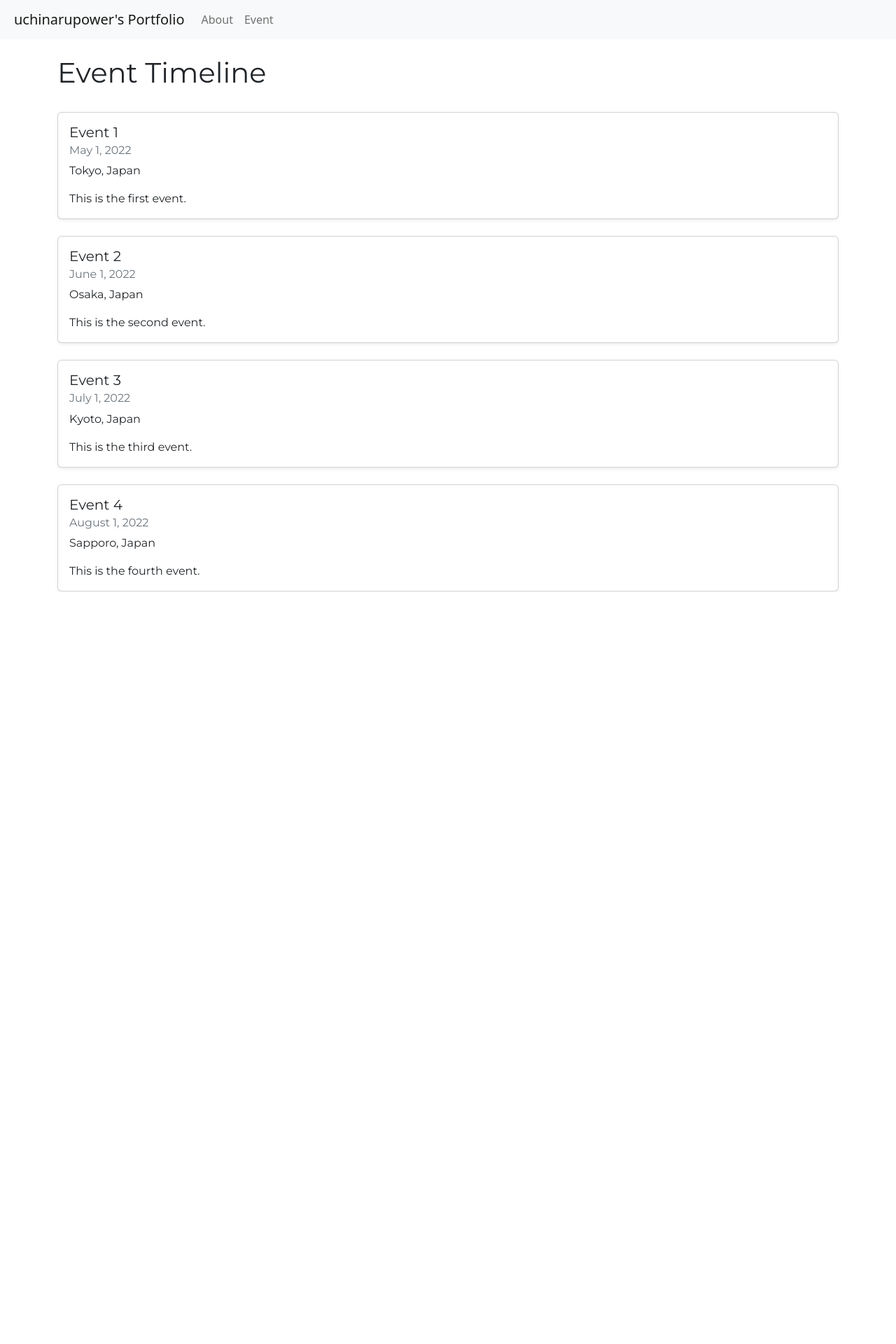
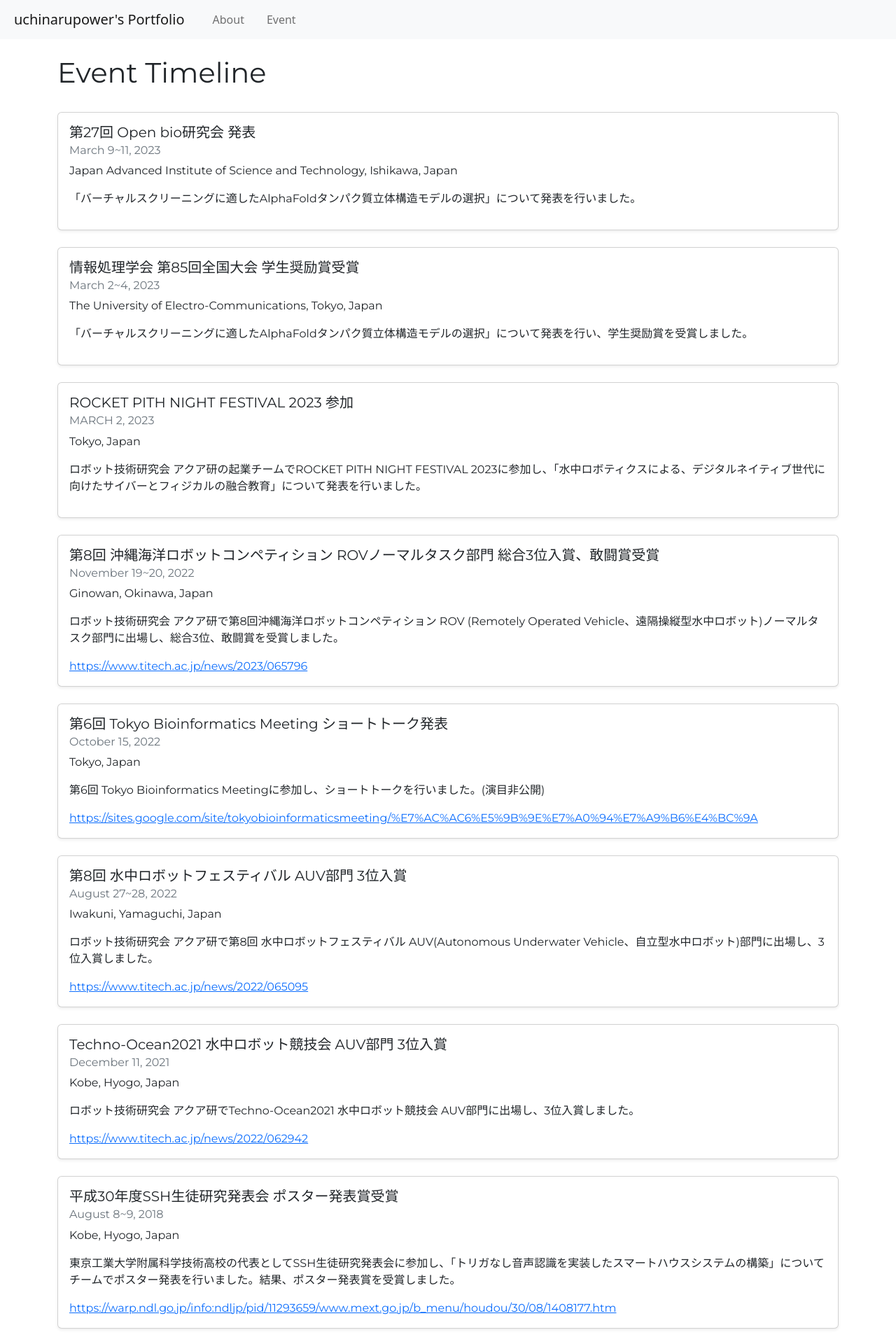
Before and after one commit to uchinarupower/my-portfolio, a React (Create React App) app: page /event in a window 1280 px wide. Shown: the top 1920 px of the page at 70% size. Before the commit the page ends 845 px from the top, so only its background shows below. Built offline with nearby package versions, Linux system fonts and the light colour scheme.

Commit message:
add event contents

```diff
--- a/src/pages/Event.js
+++ b/src/pages/Event.js
@@ -20,6 +20,7 @@ function Event() {
                   </Card.Subtitle>
                   <Card.Text>{event.location}</Card.Text>
                   <Card.Text>{event.description}</Card.Text>
+                  <Card.Link>{event.url}</Card.Link>
                 </Card.Body>
               </Card>
             </Col>
--- a/src/pages/Event.json
+++ b/src/pages/Event.json
@@ -1,26 +1,68 @@
 [
   {
-    "name": "Event 1",
-    "date": "May 1, 2022",
-    "location": "Tokyo, Japan",
-    "description": "This is the first event."
+    "name": "第27回 Open bio研究会 発表",
+    "date": "March 9~11, 2023",
+    "location": "Japan Advanced Institute of Science and Technology, Ishikawa, Japan",
+    "description": "「バーチャルスクリーニングに適したAlphaFoldタンパク質立体構造モデルの選択」について発表を行いました。"
   },
   {
-    "name": "Event 2",
-    "date": "June 1, 2022",
-    "location": "Osaka, Japan",
-    "description": "This is the second event."
+    "name": "情報処理学会 第85回全国大会 学生奨励賞受賞",
+    "date": "March 2~4, 2023",
+    "location": "The University of Electro-Communications, Tokyo, Japan",
+    "description": "「バーチャルスクリーニングに適したAlphaFoldタンパク質立体構造モデルの選択」について発表を行い、学生奨励賞を受賞しました。"
   },
   {
-    "name": "Event 3",
-    "date": "July 1, 2022",
-    "location": "Kyoto, Japan",
-    "description": "This is the third event."
+    "name": "ROCKET PITH NIGHT FESTIVAL 2023 参加",
+    "date": "MARCH 2, 2023",
+    "location": "Tokyo, Japan",
+    "description": "ロボット技術研究会 アクア研の起業チームでROCKET PITH NIGHT FESTIVAL 2023に参加し、「水中ロボティクスによる、デジタルネイティブ世代に向けたサイバーとフィジカルの融合教育」について発表を行いました。"
   },
   {
-    "name": "Event 4",
-    "date": "August 1, 2022",
-    "location": "Sapporo, Japan",
-    "description": "This is the fourth event."
+    "name": "第8回 沖縄海洋ロボットコンペティション ROVノーマルタスク部門 総合3位入賞、敢闘賞受賞",
+    "date": "November 19~20, 2022",
+    "location": "Ginowan, Okinawa, Japan",
+    "description": "ロボット技術研究会 アクア研で第8回沖縄海洋ロボットコンペティション ROV (Remotely Operated Vehicle、遠隔操縦型水中ロボット)ノーマルタスク部門に出場し、総合3位、敢闘賞を受賞しました。",
+    "url" : "https://www.titech.ac.jp/news/2023/065796"
+  },
+  {
+    "name": "第6回 Tokyo Bioinformatics Meeting ショートトーク発表",
+    "date": "October 15, 2022",
+    "location": "Tokyo, Japan",
+    "description": "第6回 Tokyo Bioinformatics Meetingに参加し、ショートトークを行いました。(演目非公開)",
+    "url" : "https://sites.google.com/site/tokyobioinformaticsmeeting/%E7%AC%AC6%E5%9B%9E%E7%A0%94%E7%A9%B6%E4%BC%9A"
+  },
+  {
+    "name": "第8回 水中ロボットフェスティバル AUV部門 3位入賞",
+    "date": "August 27~28, 2022",
+    "location": "Iwakuni, Yamaguchi, Japan",
+    "description": "ロボット技術研究会 アクア研で第8回 水中ロボットフェスティバル AUV(Autonomous Underwater Vehicle、自立型水中ロボット)部門に出場し、3位入賞しました。",
+    "url" : "https://www.titech.ac.jp/news/2022/065095"
+  },
+  {
+    "name": "Techno-Ocean2021 水中ロボット競技会 AUV部門 3位入賞",
+    "date": "December 11, 2021",
+    "location": "Kobe, Hyogo, Japan",
+    "description": "ロボット技術研究会 アクア研でTechno-Ocean2021 水中ロボット競技会 AUV部門に出場し、3位入賞しました。",
+    "url" : "https://www.titech.ac.jp/news/2022/062942"
+  },
+  {
+    "name": "平成30年度SSH生徒研究発表会 ポスター発表賞受賞",
+    "date": "August 8~9, 2018",
+    "location": "Kobe, Hyogo, Japan",
+    "description": "東京工業大学附属科学技術高校の代表としてSSH生徒研究発表会に参加し、「トリガなし音声認識を実装したスマートハウスシステムの構築」についてチームでポスター発表を行いました。結果、ポスター発表賞を受賞しました。",
+    "url" : "https://warp.ndl.go.jp/info:ndljp/pid/11293659/www.mext.go.jp/b_menu/houdou/30/08/1408177.htm"
+  },
+  {
+    "name": "平成30年度SSH生徒研究発表会 ポスター発表賞受賞",
+    "date": "August 8~9, 2018",
+    "location": "Kobe, Hyogo, Japan",
+    "description": "東京工業大学附属科学技術高校の代表としてSSH生徒研究発表会に参加し、「トリガなし音声認識を実装したスマートハウスシステムの構築」についてチームでポスター発表を行いました。結果、ポスター発表賞を受賞しました。",
+    "url" : "https://warp.ndl.go.jp/info:ndljp/pid/11293659/www.mext.go.jp/b_menu/houdou/30/08/1408177.htm"
+  },
+  {
+    "name": "ロボカップジュニア ジャパンオープン2013 出場",
+    "date": "May 4~6, 2013",
+    "location": "Tokyo, Japan",
+    "description": "ロボカップ ジャパンオープン2013のジュニアダンスチャレンジ プライマリにチーム「EKOHMS」として出場しました。"
   }
 ]
--- a/src/pages/Navigation.js
+++ b/src/pages/Navigation.js
@@ -10,8 +10,8 @@ function Navigation() {
         <Navbar.Toggle aria-controls="basic-navbar-nav" />
         <Navbar.Collapse id="basic-navbar-nav">
           <Nav className="mr-auto">
-            <Nav.Link as={Link} to="/my-portfolio">About</Nav.Link>
-            <Nav.Link as={Link} to="/event">Event</Nav.Link>
+            <Nav.Link as={Link} to="/my-portfolio">&emsp;About</Nav.Link>
+            <Nav.Link as={Link} to="/event">&emsp;Event</Nav.Link>
           </Nav>
         </Navbar.Collapse>
       </Navbar>
```
